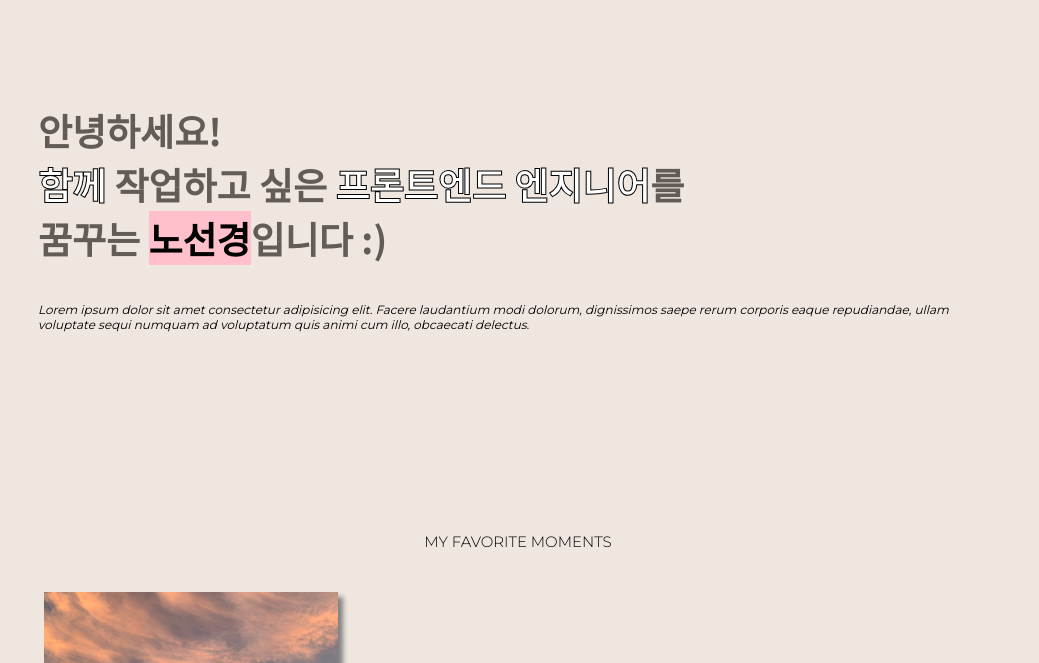
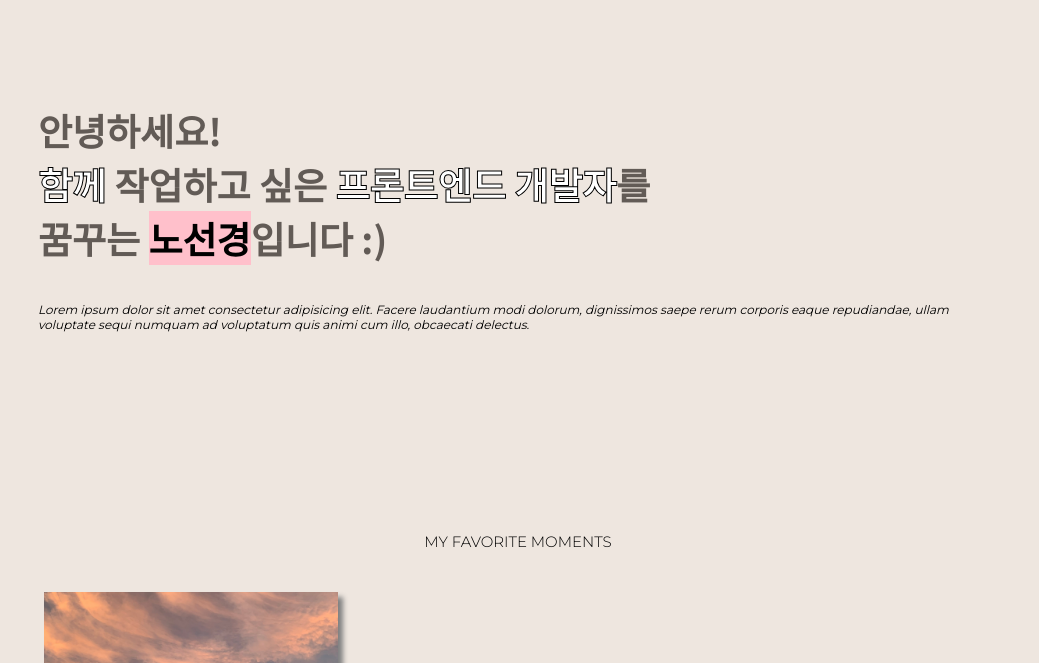
Before and after one commit to celline1637/1, a plain HTML site: page index.html in a window 1280 px wide. Shown: the part 112-775 px from the top of the page, without its empty margins (122-1161 px from the left). Drawn offline with Linux system fonts and the light colour scheme.

Commit message:
Update index.html

```diff
--- a/index.html
+++ b/index.html
@@ -29,7 +29,7 @@
         <div class='dashboard'>
             <h1 class='intro'>안녕하세요!<br>
                 <a class='highlight1'>함께</a> 작업하고 싶은
-                <a class='highlight2'>프론트엔드 엔지니어</a>를<br>
+                <a class='highlight2'>프론트엔드 개발자</a>를<br>
                 꿈꾸는 <a class="sample">노선경</a>입니다 :)
             </h1>
             <p class='intro-eng'>Lorem ipsum dolor sit amet consectetur adipisicing elit. Facere laudantium modi
```
